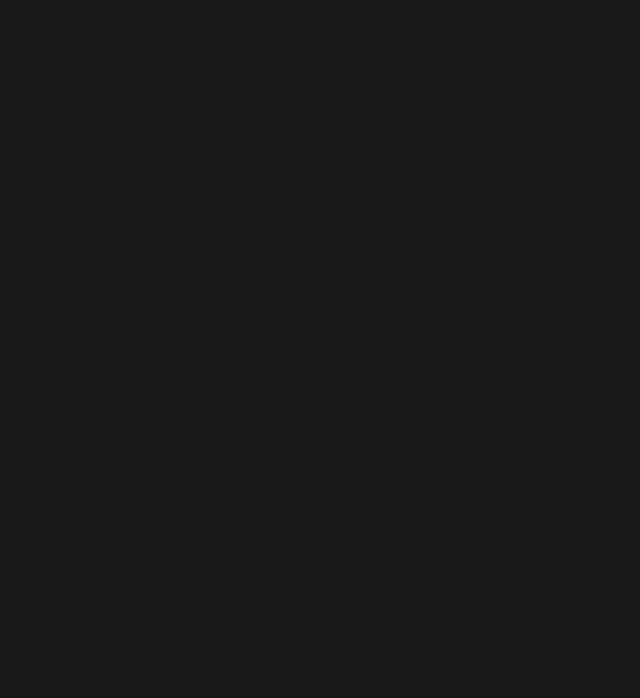
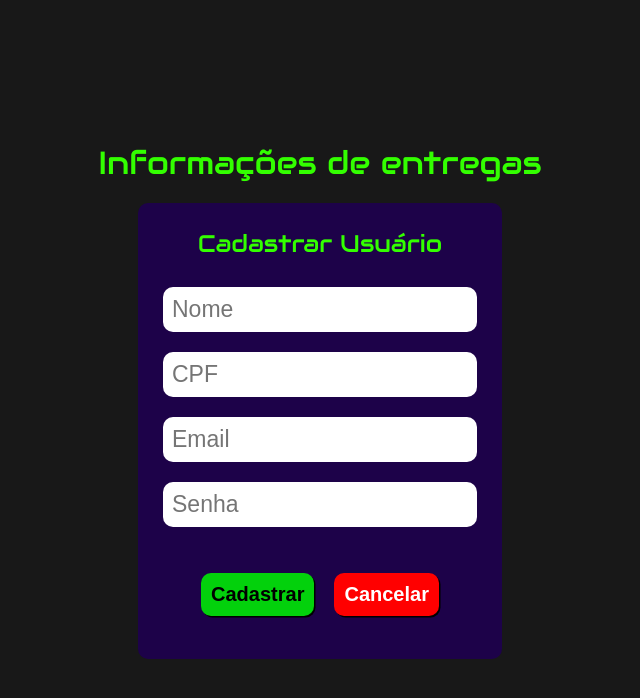
Before and after one commit to RamonBosi/heroku-front-end, a React (Create React App) app in the folder heroku-front-end/: page /deliveryInformation/user/create/new in a window 1280 px wide. Shown: the top 698 px of the page, without its empty margins (320-960 px from the left). Built offline with nearby package versions, Linux system fonts and the light colour scheme.

Commit message:
Fixing the routes

```diff
--- a/heroku-front-end/src/Projects/DeliveryInformation/components/Login/index.js
+++ b/heroku-front-end/src/Projects/DeliveryInformation/components/Login/index.js
@@ -12,7 +12,7 @@ export default function Login(){
                 <button className = 'form-btn-activate'>Login</button>
             </div>
             <div>
-                <p>Não tem uma conta ? <Link to = 'registerUser'>Clique aqui</Link></p>
+                <p>Não tem uma conta ? <Link to = 'user/create/new'>Clique aqui</Link></p>
             </div>
         </Form>
     )
--- a/heroku-front-end/src/Projects/DeliveryInformation/components/RegisterUser/index.js
+++ b/heroku-front-end/src/Projects/DeliveryInformation/components/UserForm/index.js
@@ -1,7 +1,7 @@
 import { Link } from 'react-router-dom'
 import Form from "../Form";
 
-export default function RegisterUser(){
+export default function UserForm(){
     return(
         <Form>
             <h2>Cadastrar Usuário</h2>
--- a/heroku-front-end/src/Projects/DeliveryInformation/index.js
+++ b/heroku-front-end/src/Projects/DeliveryInformation/index.js
@@ -1,13 +1,14 @@
 import { Routes, Route } from 'react-router-dom'
 import Login from './components/Login'
-import RegisterUser from './components/RegisterUser'
+import UserForm from './components/UserForm'
 import './styles/index.scss'
 
 export default function DeliveryInformation(){
     return (
         <Routes>
             <Route path = '/' element = {<Login/>}/>
-            <Route path = 'registerUser' element = {<RegisterUser/>}/>
+            <Route path = 'user/:action/:idUser' element = {<UserForm/>}/>
+            <Route path = '*' element = {<h1 style={{color: 'rgba(255,255,255,1)'}}>Página não encontrada</h1>}/>
         </Routes>
     )
 }
--- a/heroku-front-end/src/ProjectsRoutes/index.js
+++ b/heroku-front-end/src/ProjectsRoutes/index.js
@@ -8,6 +8,7 @@ export default function ProjectsRoutes() {
       <Routes>
         <Route path = '/' element = {<Home/>}/>
         <Route path = '/deliveryInformation/*' element = {<DeliveryInformation/>}/>
+        <Route path = '*' element = {<h1 style={{color: 'rgba(255,255,255,1)'}}>Página não encontrada</h1>}/>
       </Routes>
     </BrowserRouter>
   );
```
